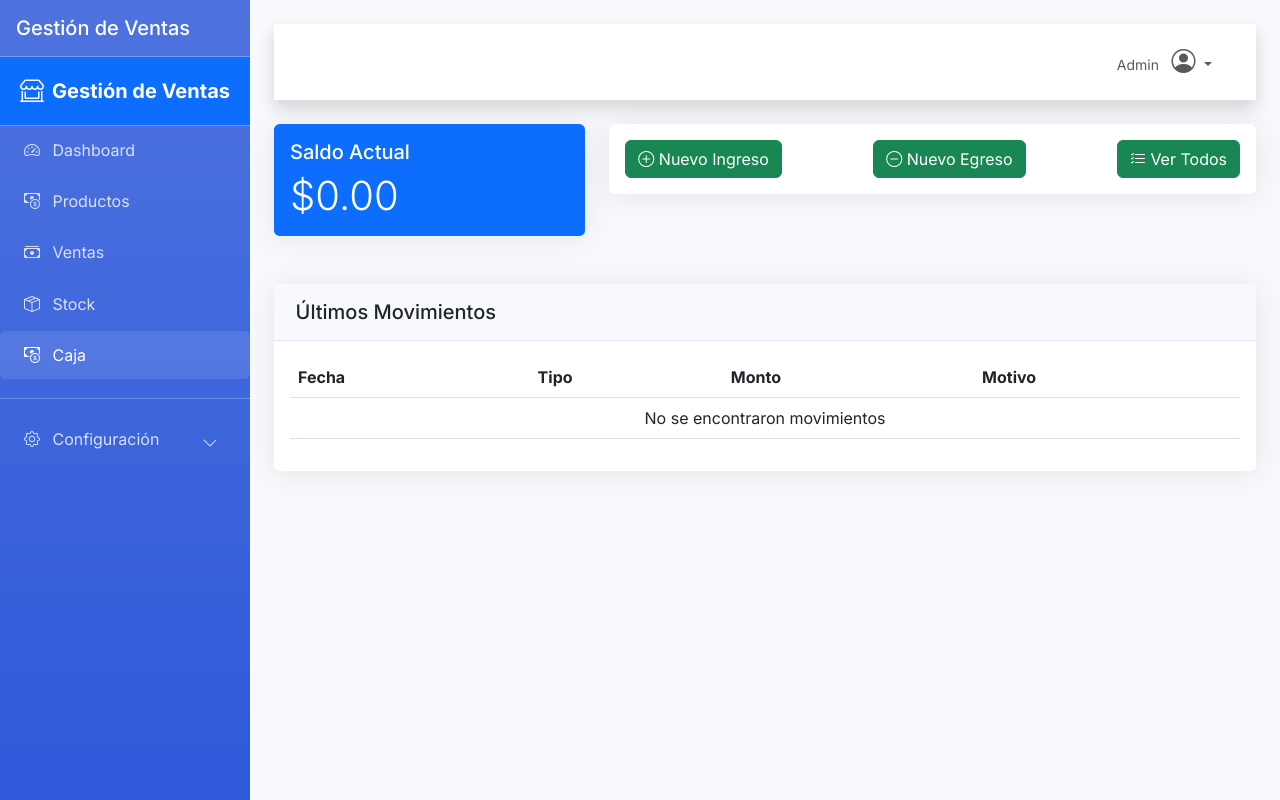
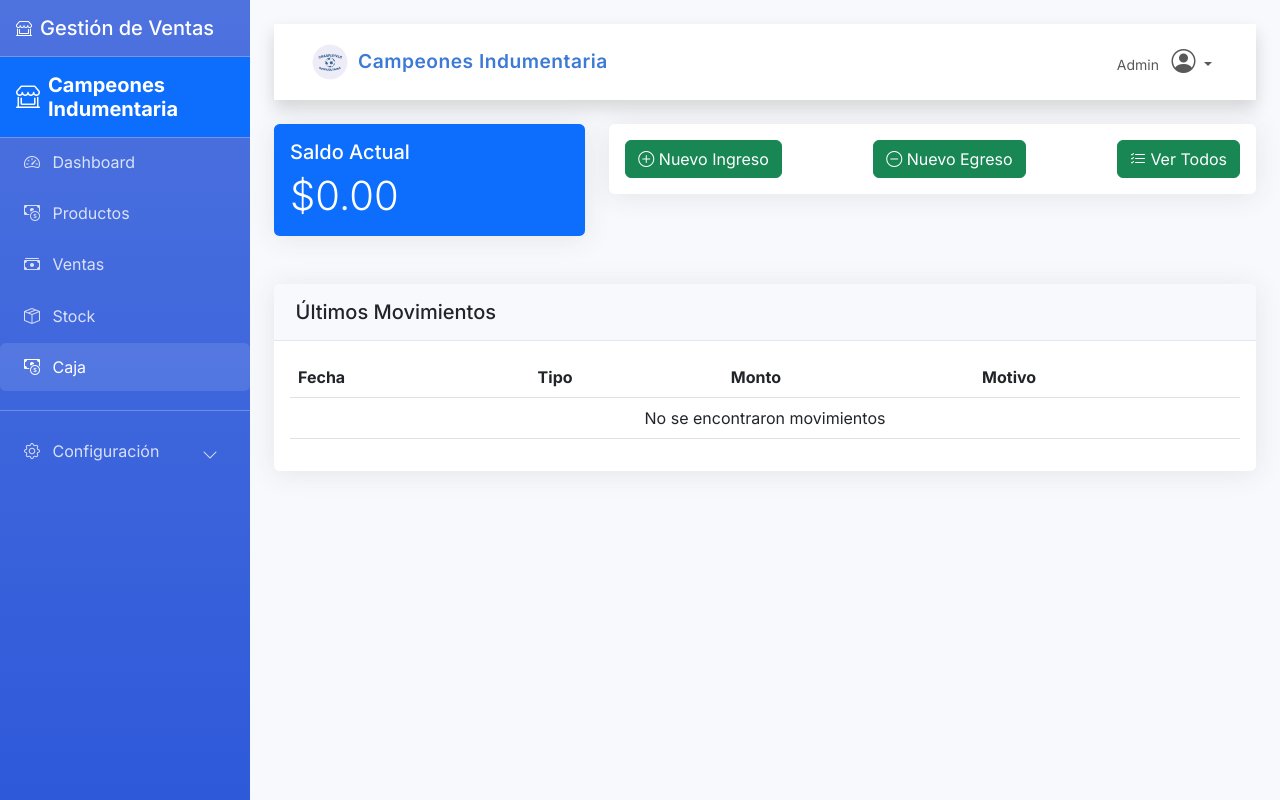
Before and after one commit to FranAmbrogioItec/sistema_gestion_campeones, a Flask app: page /caja/ in a window 1280 px wide. Run offline with Flask 3, Linux system fonts and the light colour scheme; a user stored in the database is signed in.

Commit message:
add-campeones-icon

```diff
--- a/templates/base.html
+++ b/templates/base.html
@@ -94,7 +94,10 @@
         <!-- Sidebar -->
         <div class="sidebar">
             <div class="sidebar-brand p-3 d-flex align-items-center">
-                <h5 class="mb-0">Gestión de Ventas</h5>
+                <a href="{{ url_for('auth.dashboard') }}" class="text-white text-decoration-none d-flex align-items-center">
+                    <i class="bi bi-shop-window me-2"></i>
+                    <h5 class="mb-0">Gestión de Ventas</h5>
+                </a>
             </div>
             <hr class="sidebar-divider my-0">
             {% include 'partials/_sidebar.html' %}
--- a/templates/partials/_navbar.html
+++ b/templates/partials/_navbar.html
@@ -1,5 +1,14 @@
 <nav class="navbar navbar-expand navbar-light bg-white topbar mb-4 static-top shadow">
-    <div class="container-fluid justify-content-end">
+    <div class="container-fluid">
+        <!-- Logo y título (lado izquierdo) -->
+        <div class="d-flex align-items-center">
+            <img src="{{ url_for('static', filename='images/campeones_logo.png') }}" alt="Logo Campeones" height="40" class="me-2">
+            <span class="navbar-brand mb-0 h1 d-none d-sm-inline" style="font-family: 'Inter', sans-serif; font-weight: 600;">
+                Campeones Indumentaria
+            </span>
+        </div>
+
+        <!-- Menú usuario (lado derecho) -->
         <ul class="navbar-nav">
             <li class="nav-item dropdown no-arrow">
                 <a class="nav-link dropdown-toggle" href="#" id="userDropdown" role="button"
@@ -17,3 +26,18 @@
         </ul>
     </div>
 </nav>
+
+<style>
+    /* Estilos adicionales para el logo y título */
+    .navbar-brand {
+        color: #3d7ad6 !important;
+        font-size: 1.2rem;
+        letter-spacing: 0.5px;
+    }
+
+    @media (max-width: 576px) {
+        .navbar-brand {
+            font-size: 1rem;
+        }
+    }
+</style>
--- a/templates/partials/_sidebar.html
+++ b/templates/partials/_sidebar.html
@@ -3,7 +3,7 @@
     <div class="sidebar-brand p-3 d-flex align-items-center justify-content-center bg-primary">
         <a href="{{ url_for('auth.dashboard') }}" class="text-white text-decoration-none d-flex align-items-center">
             <i class="bi bi-shop-window fs-4 me-2"></i>
-            <h5 class="mb-0 fw-bold">Gestión de Ventas</h5>
+            <h5 class="mb-0 fw-bold">Campeones Indumentaria</h5>
         </a>
     </div>
 
```
Also changed, not shown: static/images/campeones_logo.png (added).
